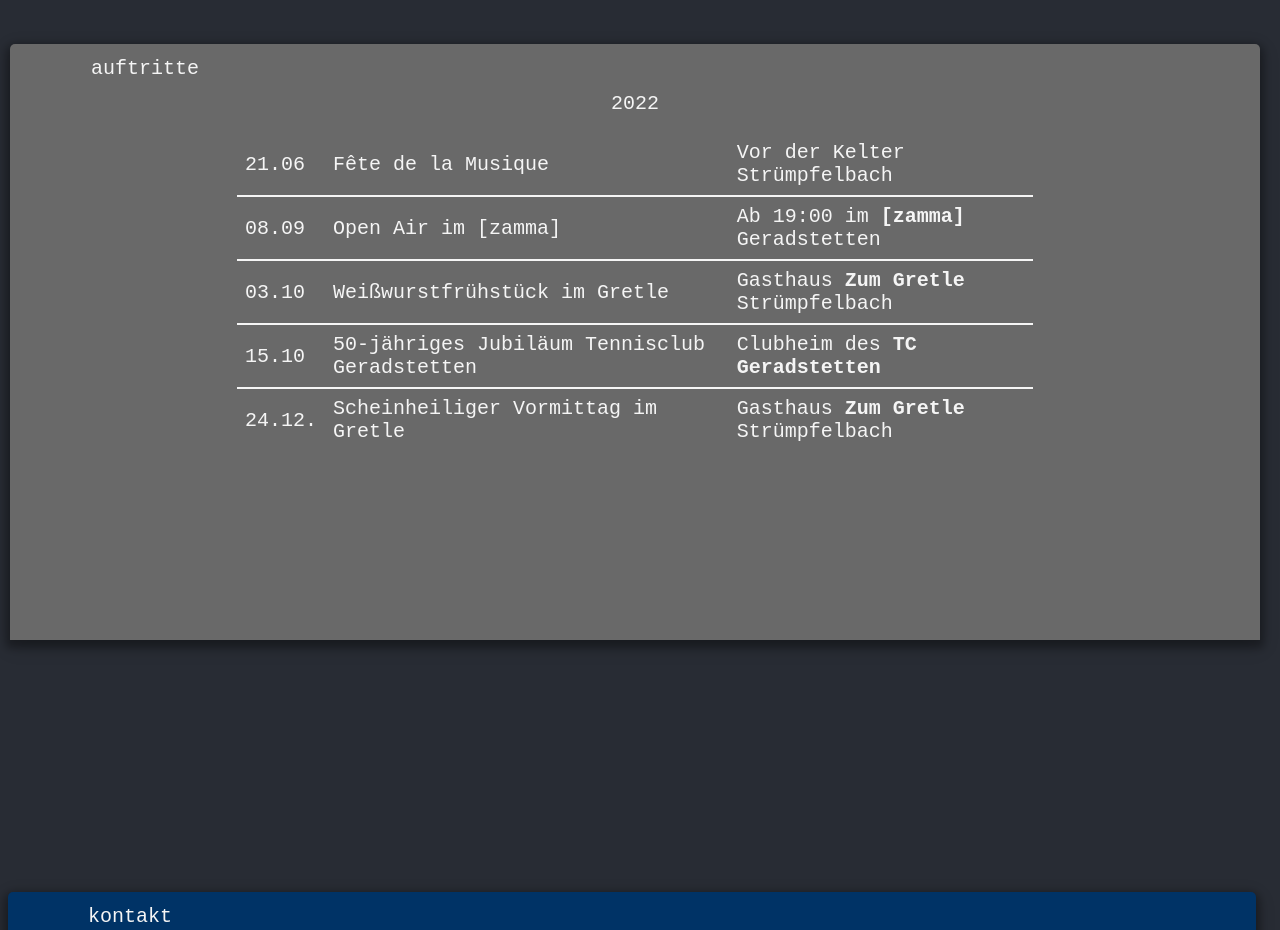
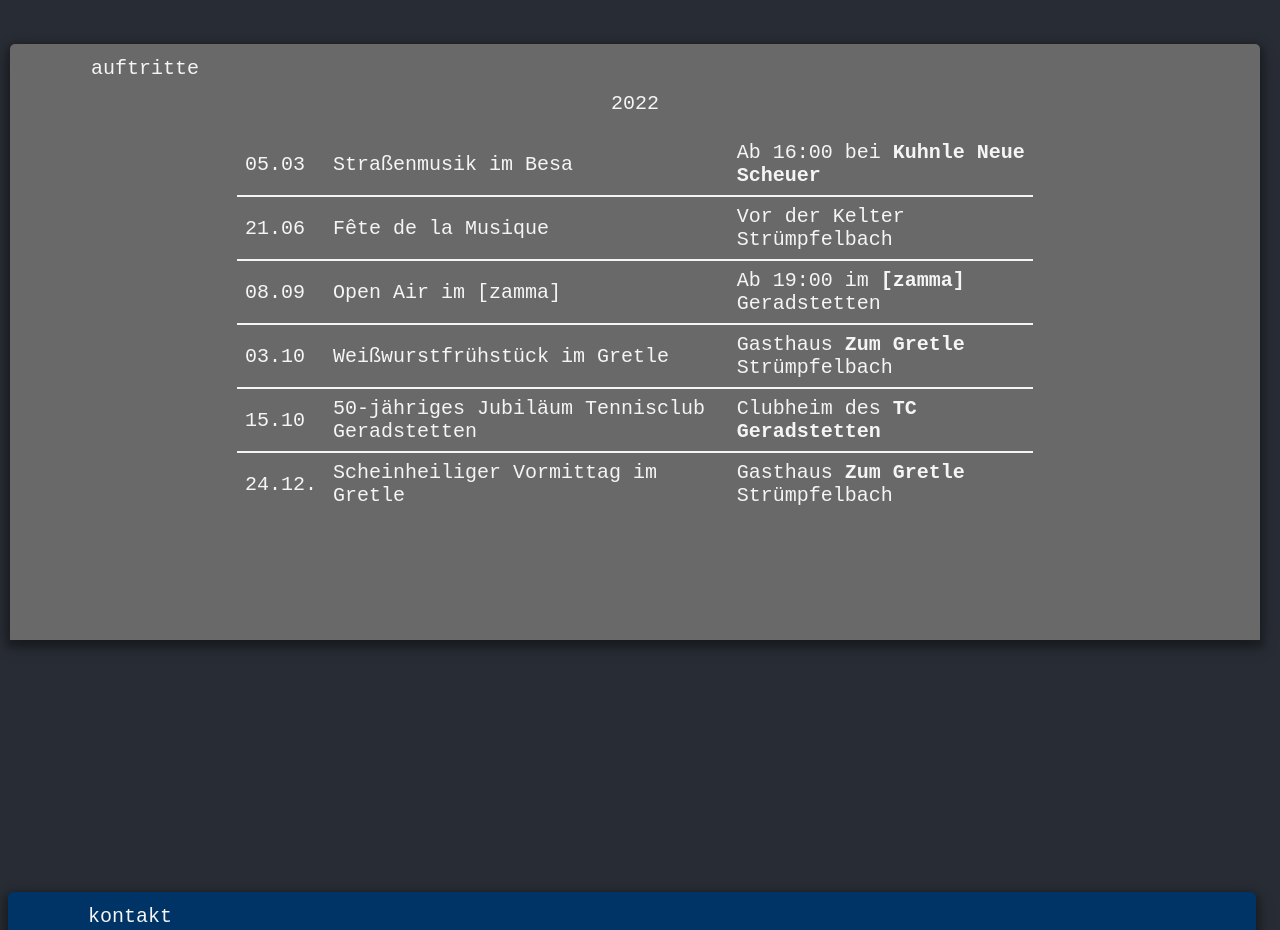
Before and after one commit to marc138/carlstone, a React (Create React App) app: page / in a window 1280 px wide. Shown: the part 3360-4290 px from the top of the page. Built offline with nearby package versions, Linux system fonts and the light colour scheme.

Commit message:
neue scheuer

```diff
--- a/src/pages/Tour.tsx
+++ b/src/pages/Tour.tsx
@@ -10,6 +10,11 @@ export function Tour() {
         <S.TableWrapper>
           <S.TableStyled>
             <S.TBody>
+              <S.TR>
+                <S.TD>05.03</S.TD>
+                <S.TD>Straßenmusik im Besa</S.TD>
+                <S.TD>Ab 16:00 bei <Link href='https://www.kuhnle-neue-scheuer.de/' target='_blank'>Kuhnle Neue Scheuer</Link></S.TD>
+              </S.TR>
               <S.TR>
                 <S.TD>21.06</S.TD>
                 <S.TD>Fête de la Musique</S.TD>
```
